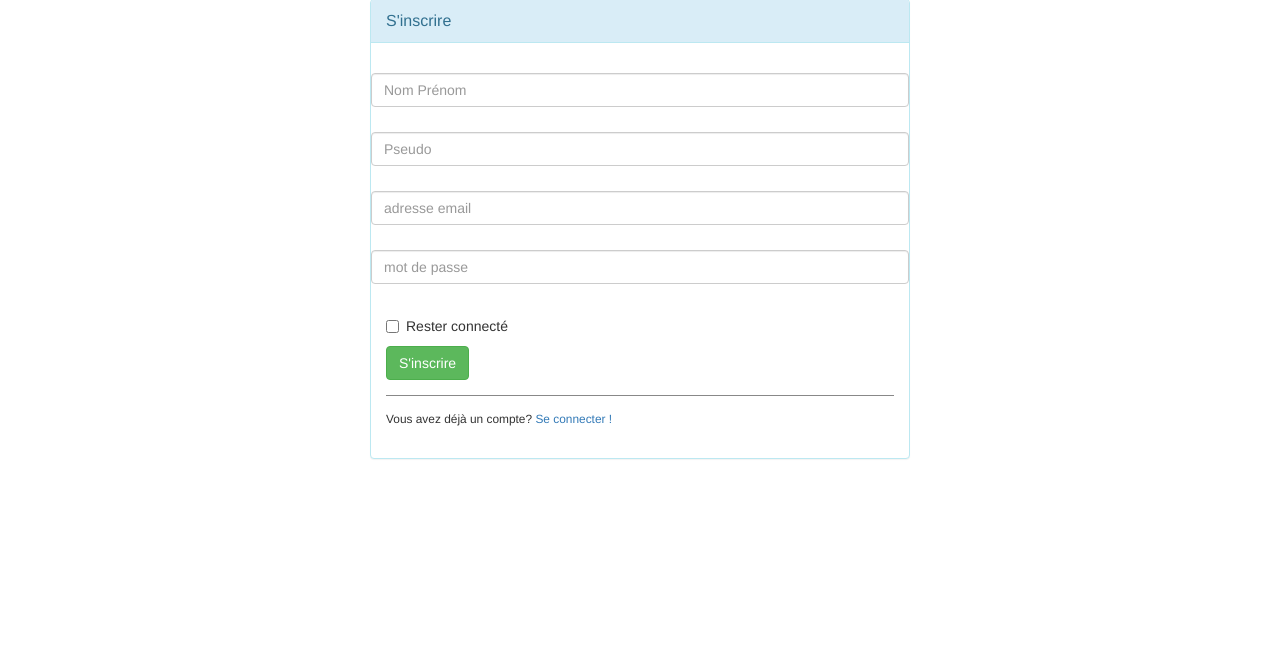
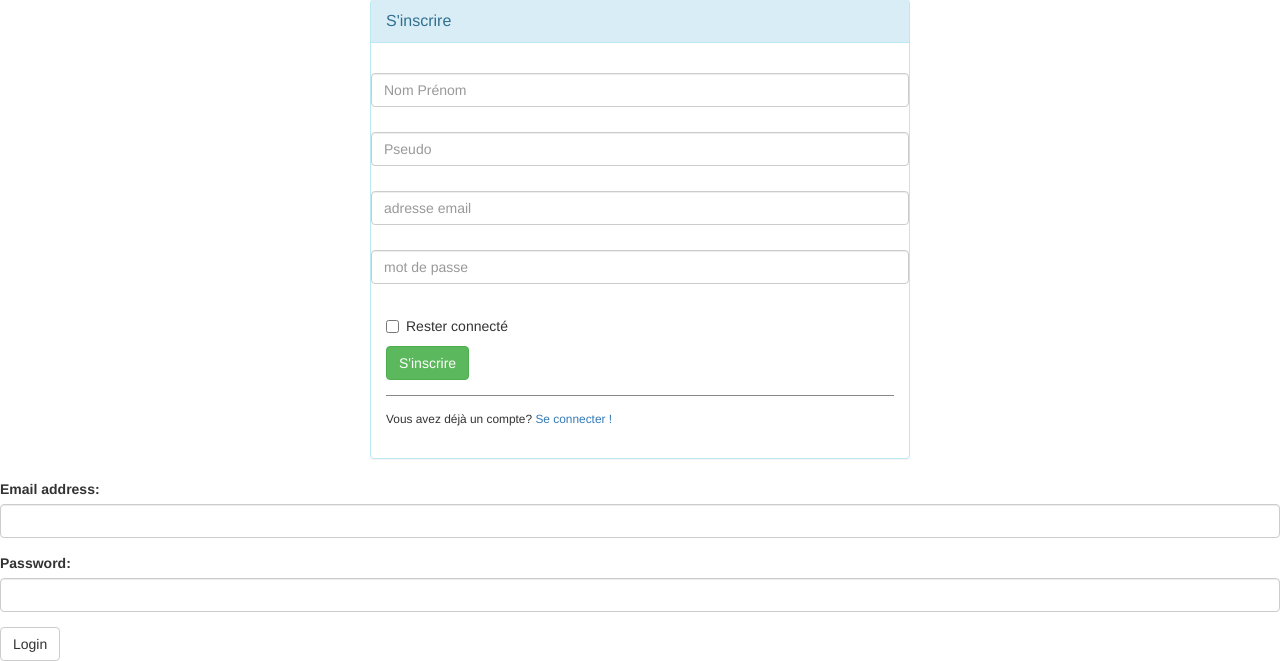
Before and after one commit to quentinguitard/Twitter_Academie, a PHP site: page / in a window 1280 px wide. Shown: the part 174-835 px from the top of the page. Before the commit the page ends 633 px from the top, so only its background shows below. Run offline with PHP 8.4, Linux system fonts and the light colour scheme.

Commit message:
verif login

```diff
--- a/index.php
+++ b/index.php
@@ -5,7 +5,7 @@ require "models/database.php";
 require "models/usermanager.php";
 
 
-
+session_start();
 $_controller = isset($_GET['controller']) ? $_GET['controller'] : 'home';
 $_action = isset($_GET['action']) ? $_GET['action'] : 'index';
 $controller_name = ucfirst($_controller) . 'Controller';
--- a/models/usermanager.php
+++ b/models/usermanager.php
@@ -33,7 +33,7 @@ class UserManager
                 $stmt = $this->_db->query($sql);
                 $row = $stmt->fetch();
                 if($row['password'] == hash('ripemd160',$password)){
-                        $exist = array($row['id'], true);
+                        $exist = array($row['idUser'], true);
                         return $exist;
                 }
                 else{
--- a/views/home.php
+++ b/views/home.php
@@ -84,12 +84,35 @@ $usermanager = new UserManager($db);
 		</div>
 	</div>
 
-
 		<?php
 		if(!empty($_POST['envoyer']) && !empty($_POST['displayName']) && !empty($_POST['fullName']) && !empty($_POST['mail']) && !empty($_POST['password'])){
 			$user = new User($_POST['fullName'],$_POST['displayName'],$_POST['mail'],$_POST['password']);
 			$usermanager->create($user);
 		}
 		?>
+
+        <form action="" method="post">
+            <div class="form-group">
+                <label for="mail">Email address:</label>
+                <input type="mail" class="form-control" id="mail" name="mail">
+            </div>
+            <div class="form-group">
+                <label for="password">Password:</label>
+                <input type="password" class="form-control" id="password" name='password'>
+            </div>
+            <input type="submit" class="btn btn-default" value='Login' name="login">
+        </form>
+<?php
+if(!empty($_POST['login']))
+    {
+        if($usermanager->exist($_POST['mail'], $_POST['password'])[1] == true){
+            $_GET['controller'] = 'home';
+            $_SESSION['idUser'] = $usermanager->exist($_POST['mail'], $_POST['password'])[0];
+            echo "<script> window.location.assign('index.php?controller=".$_GET['controller']."'); </script>";
+        }
+
+    }
+    ?>
+
 	</body>
 	</html>
```
